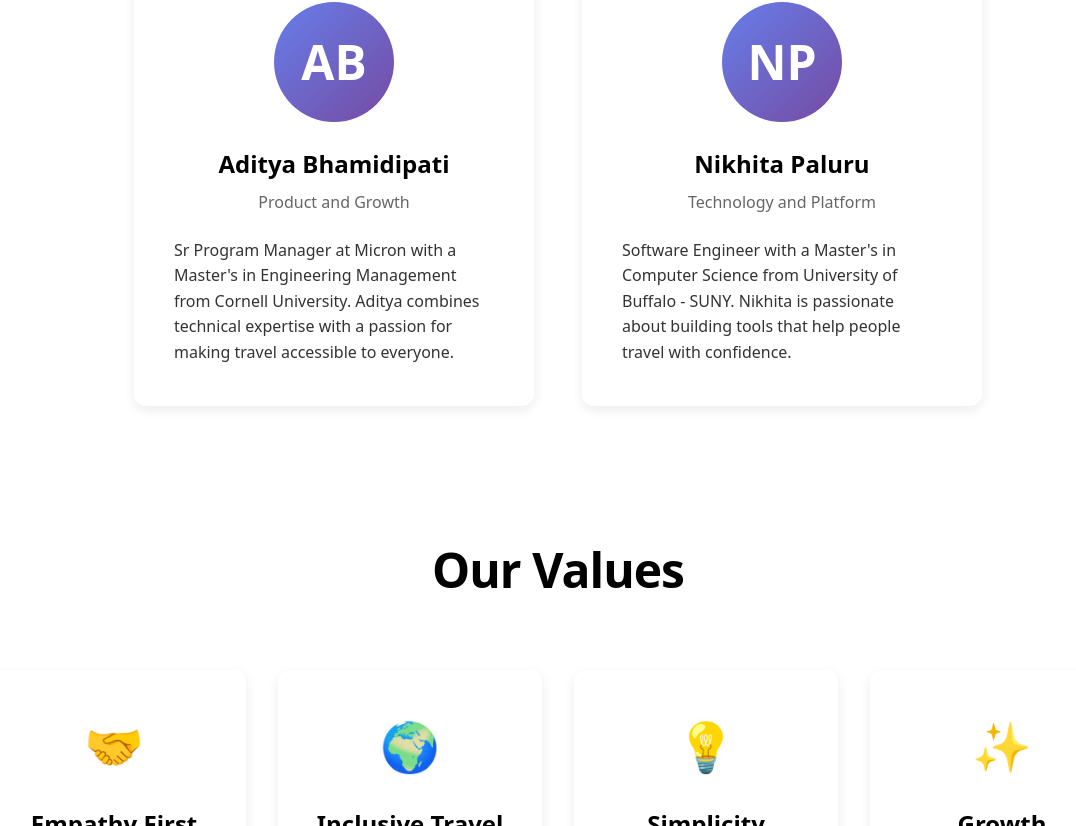
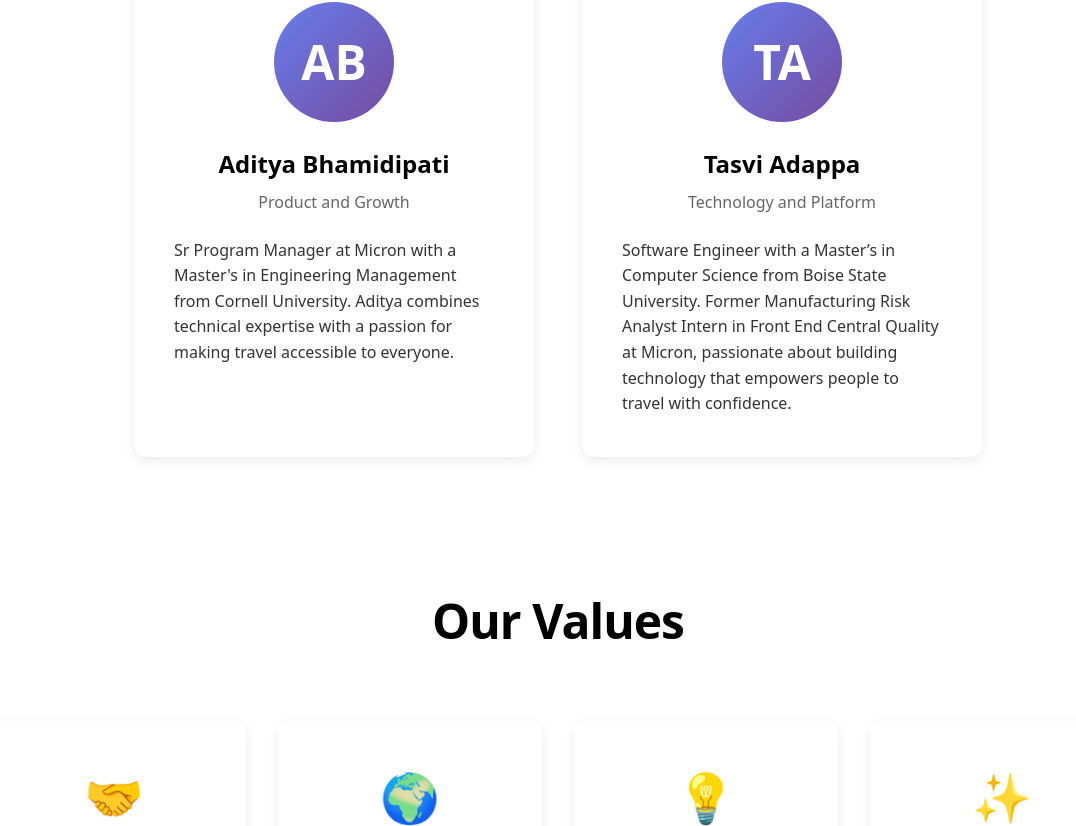
Before and after one commit to bhamidipatii/anxious-traveler-waitlist, a React (Vite) app in the folder frontend/: page /about in a window 1280 px wide. Shown: the part 1098-1924 px from the top of the page, without its empty margins (82-1158 px from the left). Built offline with nearby package versions, Linux system fonts and the light colour scheme.

Commit message:
Update About.tsx

```diff
--- a/frontend/src/components/About.tsx
+++ b/frontend/src/components/About.tsx
@@ -30,10 +30,10 @@ function About() {
 			bio: "Sr Program Manager at Micron with a Master's in Engineering Management from Cornell University. Aditya combines technical expertise with a passion for making travel accessible to everyone.",
 		},
 
-		nikhita: {
-			name: "Nikhita Paluru",
+		tasvi: {
+			name: "Tasvi Adappa",
 			role: "Technology and Platform",
-			bio: "Software Engineer with a Master's in Computer Science from University of Buffalo - SUNY. Nikhita is passionate about building tools that help people travel with confidence.",
+			bio: "Software Engineer with a Master’s in Computer Science from Boise State University. Former Manufacturing Risk Analyst Intern in Front End Central Quality at Micron, passionate about building technology that empowers people to travel with confidence.",
 		},
 	};
   return (
```
